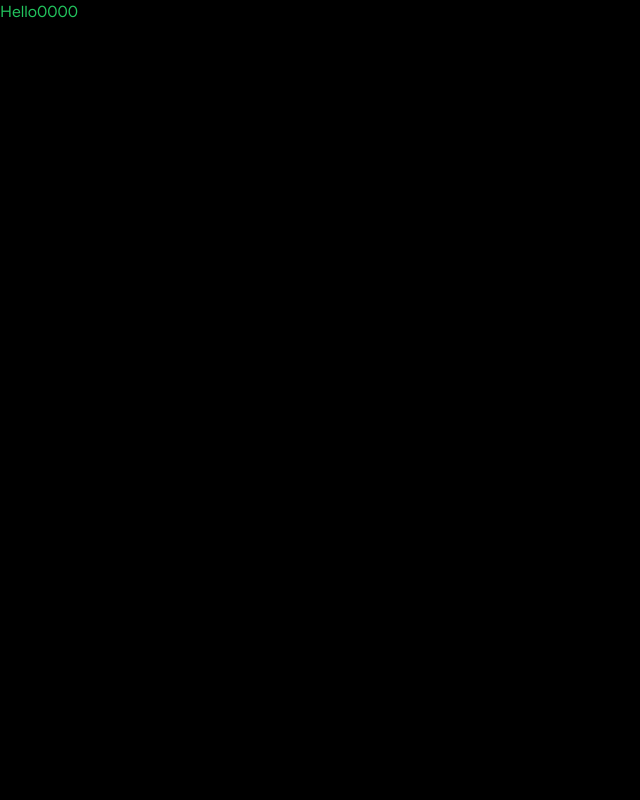
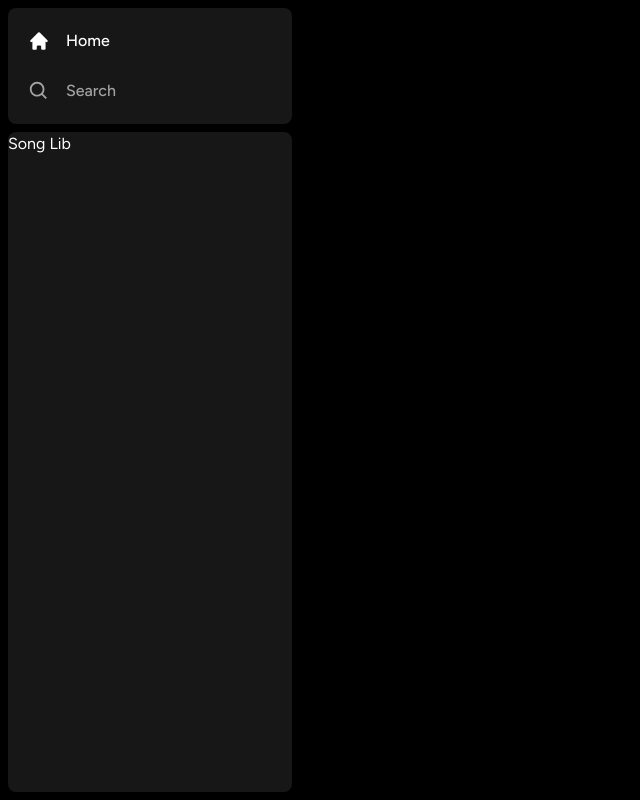
Before and after one commit to hrithik-infinite/spotify-clone, a Next.js app: page / in a window 1280 px wide. Shown: the whole page, without its empty margins (0-640 px from the left). Built offline with nearby package versions, Linux system fonts and the light colour scheme.

Commit message:
basic nav sidebar

```diff
--- a/app/(site)/page.js
+++ b/app/(site)/page.js
@@ -1,5 +1,5 @@
 export default function Home() {
   return (
-  <div className="text-green-500">Hello0000</div>
+  <div className="text-green-500">Main Content</div>
   );
 }
--- a/app/layout.js
+++ b/app/layout.js
@@ -1,3 +1,4 @@
+import SideBar from "@/components/SideBar";
 import "./globals.css";
 import { Figtree } from "next/font/google";
 
@@ -11,7 +12,9 @@
 export default function RootLayout({ children }) {
   return (
     <html lang="en">
-      <body className={font.className}>{children}</body>
+      <body className={font.className}>
+        <SideBar>{children}</SideBar>
+      </body>
     </html>
   );
 }
--- /dev/null
+++ b/components/Box.js
@@ -0,0 +1,16 @@
+import { twMerge } from "tailwind-merge";
+const Box = ({ children, className }) => {
+  return (
+    <div
+      className={twMerge(
+        `bg-neutral-900
+            rounded-lg
+            h-fit
+            w-full`,
+        className
+      )}>
+      {children}
+    </div>
+  );
+};
+export default Box;
--- /dev/null
+++ b/components/SideBar.js
@@ -0,0 +1,46 @@
+"use client";
+import { usePathname } from "next/navigation";
+import { useMemo } from "react";
+import { HiHome } from "react-icons/hi";
+import { BiSearch } from "react-icons/bi";
+import Box from "./Box";
+import SidebarItem from "./SidebarItem";
+const SideBar = ({ children }) => {
+  const pathname = usePathname();
+  const routes = useMemo(
+    () => [
+      {
+        icon: HiHome,
+        label: "Home",
+        active: pathname !== "/search",
+        href: "/",
+      },
+      {
+        icon: BiSearch,
+        label: "Search",
+        active: pathname === "/search",
+        href: "/search",
+      },
+    ],
+    [pathname]
+  );
+  return (
+    <div className="flex h-full">
+      <div
+        className={`hidden md:flex
+      flex-col gap-y-2 bg-black
+      h-full w-[300px] p-2`}>
+        <Box>
+          <div className="flex flex-col gap-y-4 px-5 py-4">
+            {routes.map((item) => (
+              <SidebarItem key={item.label} {...item} />
+            ))}
+          </div>
+        </Box>
+        <Box className="overflow-y-auto h-full">Song Lib</Box>
+      </div>
+    </div>
+  );
+};
+
+export default SideBar;
--- /dev/null
+++ b/components/SidebarItem.js
@@ -0,0 +1,24 @@
+import { IconType } from "react-icons";
+import { twMerge } from "tailwind-merge";
+import Link from "next/link";
+
+const SidebarItem = ({ icon: Icon, label, active, href }) => {
+  return (
+    <Link
+      href={href}
+      className={twMerge(
+        `
+        flex flex-row h-auto
+        items-center w-full
+        gap-x-4 text-md font-medium
+        cursor-pointer hover:text-white
+        transition text-neutral-400 py-1`,
+        active && "text-white"
+      )}>
+      <Icon size={26} />
+      <p className="truncate w-full">{label}</p>
+    </Link>
+  );
+};
+
+export default SidebarItem;
--- a/package.json
+++ b/package.json
@@ -16,6 +16,8 @@
     "postcss": "8.4.29",
     "react": "18.2.0",
     "react-dom": "18.2.0",
+    "react-icons": "^4.11.0",
+    "tailwind-merge": "^1.14.0",
     "tailwindcss": "3.3.3"
   }
 }
```
Also changed, not shown: 1 other file (tests, documents, lock files or other folders).
